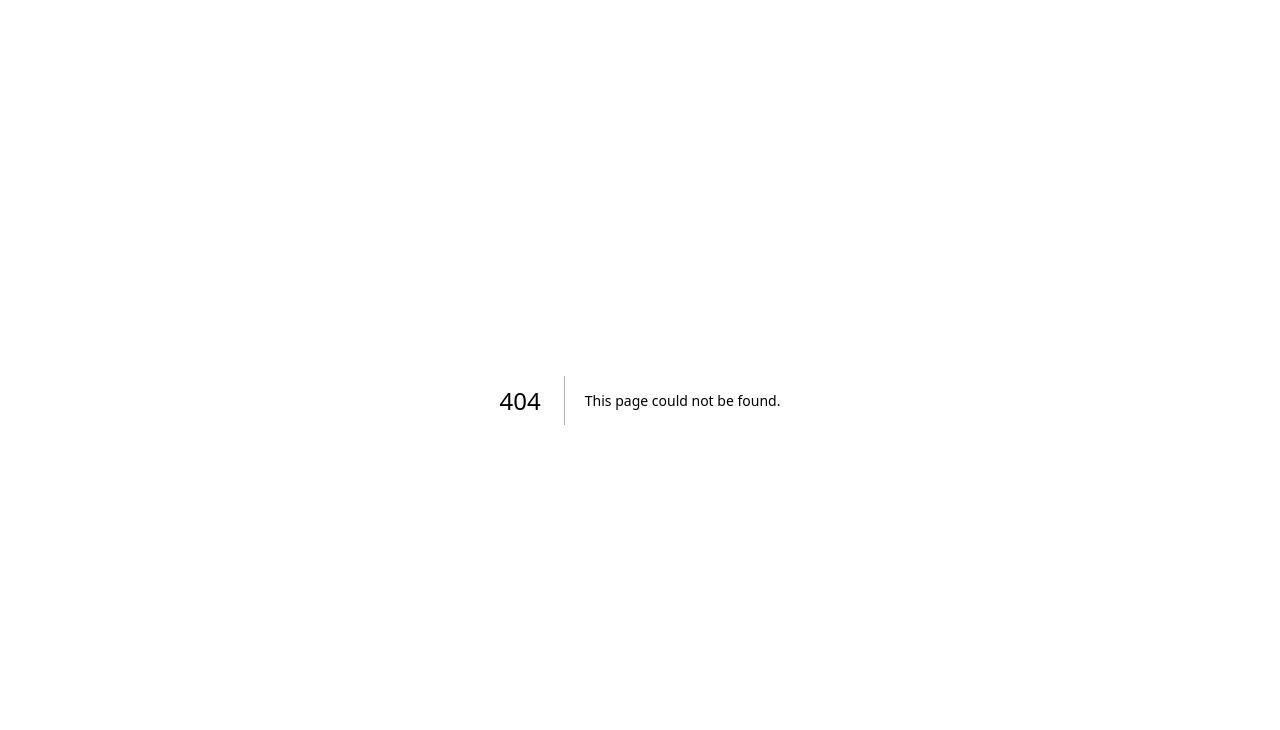
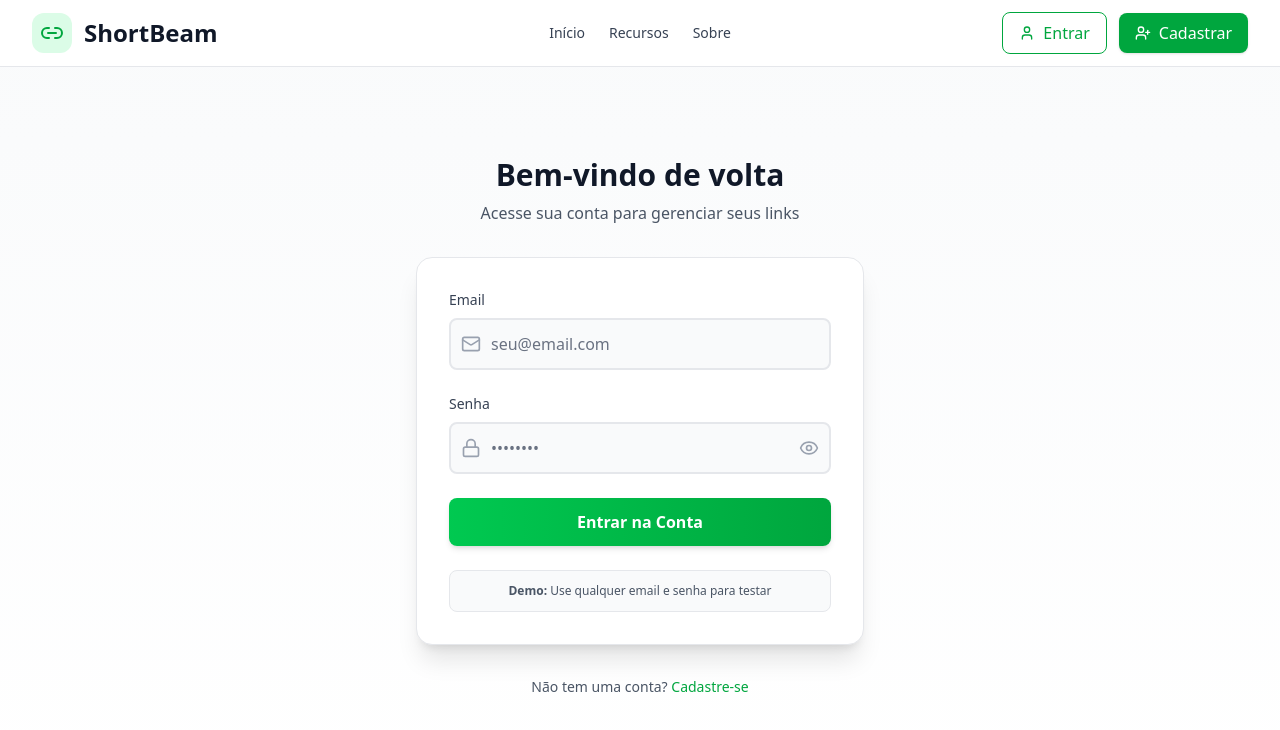
Before and after one commit to Leoarf/shortbeam, a Next.js app: page /login in a window 1280 px wide. Before the commit this address had no page. Shown: the top 730 px of the page. Built offline with nearby package versions, Linux system fonts and the light colour scheme.

Commit message:
feat: create login page

```diff
--- /dev/null
+++ b/app/auth/LoginForm.tsx
@@ -0,0 +1,123 @@
+'use client';
+
+import { useState } from 'react';
+import { Mail, Lock, Eye, EyeOff } from 'lucide-react';
+import { useRouter } from 'next/navigation';
+
+export function LoginForm() {
+  const router = useRouter();
+  const [showPassword, setShowPassword] = useState(false);
+  const [isLoading, setIsLoading] = useState(false);
+  const [formData, setFormData] = useState({
+    email: '',
+    password: '',
+  });
+
+  const handleSubmit = async (e: React.FormEvent) => {
+    e.preventDefault();
+    setIsLoading(true);
+    // Login simulation
+    setTimeout(() => {
+      console.log('Login attempt:', formData);
+      setIsLoading(false);
+      // Redirect after successful login
+      router.push('/dashboard');
+    }, 1500);
+  };
+
+  const handleChange = (e: React.ChangeEvent<HTMLInputElement>) => {
+    setFormData({
+      ...formData,
+      [e.target.name]: e.target.value,
+    });
+  };
+
+  return (
+    <div className="bg-white rounded-2xl shadow-xl p-6 sm:p-8 border border-gray-200">
+      <form onSubmit={handleSubmit} className="space-y-6">
+        {/* Email Field */}
+        <div className="space-y-2">
+          <label
+            htmlFor="email"
+            className="block text-sm font-medium text-gray-700"
+          >
+            Email
+          </label>
+          <div className="relative">
+            <div className="absolute left-3 top-1/2 transform -translate-y-1/2">
+              <Mail className="w-5 h-5 text-gray-400" />
+            </div>
+            <input
+              type="email"
+              id="email"
+              name="email"
+              value={formData.email}
+              onChange={handleChange}
+              placeholder="seu@email.com"
+              className="w-full pl-10 pr-4 py-3 rounded-lg border-2 border-gray-200 bg-gray-50 text-gray-900 placeholder-gray-500 focus:outline-none focus:border-green-500 focus:ring-2 focus:ring-green-200 transition-all duration-200"
+              required
+            />
+          </div>
+        </div>
+        {/* Password Field */}
+        <div className="space-y-2">
+          <div className="flex items-center justify-between">
+            <label
+              htmlFor="password"
+              className="block text-sm font-medium text-gray-700"
+            >
+              Senha
+            </label>
+          </div>
+          <div className="relative">
+            <div className="absolute left-3 top-1/2 transform -translate-y-1/2">
+              <Lock className="w-5 h-5 text-gray-400" />
+            </div>
+            <input
+              type={showPassword ? 'text' : 'password'}
+              id="password"
+              name="password"
+              value={formData.password}
+              onChange={handleChange}
+              placeholder="••••••••"
+              className="w-full pl-10 pr-12 py-3 rounded-lg border-2 border-gray-200 bg-gray-50 text-gray-900 placeholder-gray-500 focus:outline-none focus:border-green-500 focus:ring-2 focus:ring-green-200 transition-all duration-200"
+              required
+            />
+            <button
+              type="button"
+              onClick={() => setShowPassword(!showPassword)}
+              className="absolute right-3 top-1/2 transform -translate-y-1/2 text-gray-400 hover:text-gray-600"
+            >
+              {showPassword ? (
+                <EyeOff className="w-5 h-5" />
+              ) : (
+                <Eye className="w-5 h-5" />
+              )}
+            </button>
+          </div>
+        </div>
+        {/* Submit Button */}
+        <button
+          type="submit"
+          disabled={isLoading}
+          className="w-full py-3 px-6 bg-linear-to-r from-green-500 to-green-600 hover:from-green-600 hover:to-green-700 text-white font-semibold rounded-lg transition-all duration-200 disabled:opacity-50 disabled:cursor-not-allowed flex items-center justify-center gap-2 shadow-md hover:shadow-lg"
+        >
+          {isLoading ? (
+            <>
+              <div className="w-5 h-5 border-2 border-white border-t-transparent rounded-full animate-spin" />
+              <span>Entrando...</span>
+            </>
+          ) : (
+            <span>Entrar na Conta</span>
+          )}
+        </button>
+        {/* Demo Credentials */}
+        <div className="mt-4 p-3 bg-gray-50 rounded-lg border border-gray-200">
+          <p className="text-xs text-gray-600 text-center">
+            <strong>Demo:</strong> Use qualquer email e senha para testar
+          </p>
+        </div>
+      </form>
+    </div>
+  );
+}
--- /dev/null
+++ b/app/login/page.tsx
@@ -0,0 +1,34 @@
+import { Header } from '../components/Header';
+import { LoginForm } from '../auth/LoginForm';
+
+export default function LoginPage() {
+  return (
+    <div className="min-h-screen bg-linear-to-b from-gray-50 to-white">
+      <Header />
+      <main className="flex flex-col items-center justify-center min-h-[calc(100vh-80px)] px-4 py-8">
+        <div className="w-full max-w-md">
+          <div className="text-center mb-8">
+            <h1 className="text-3xl font-bold text-gray-900 mb-2">
+              Bem-vindo de volta
+            </h1>
+            <p className="text-gray-600">
+              Acesse sua conta para gerenciar seus links
+            </p>
+          </div>
+          <LoginForm />
+          <div className="mt-8 text-center">
+            <p className="text-gray-600 text-sm">
+              Não tem uma conta?{' '}
+              <a
+                href="/register"
+                className="text-green-600 hover:text-green-700 font-medium"
+              >
+                Cadastre-se
+              </a>
+            </p>
+          </div>
+        </div>
+      </main>
+    </div>
+  );
+}
```
